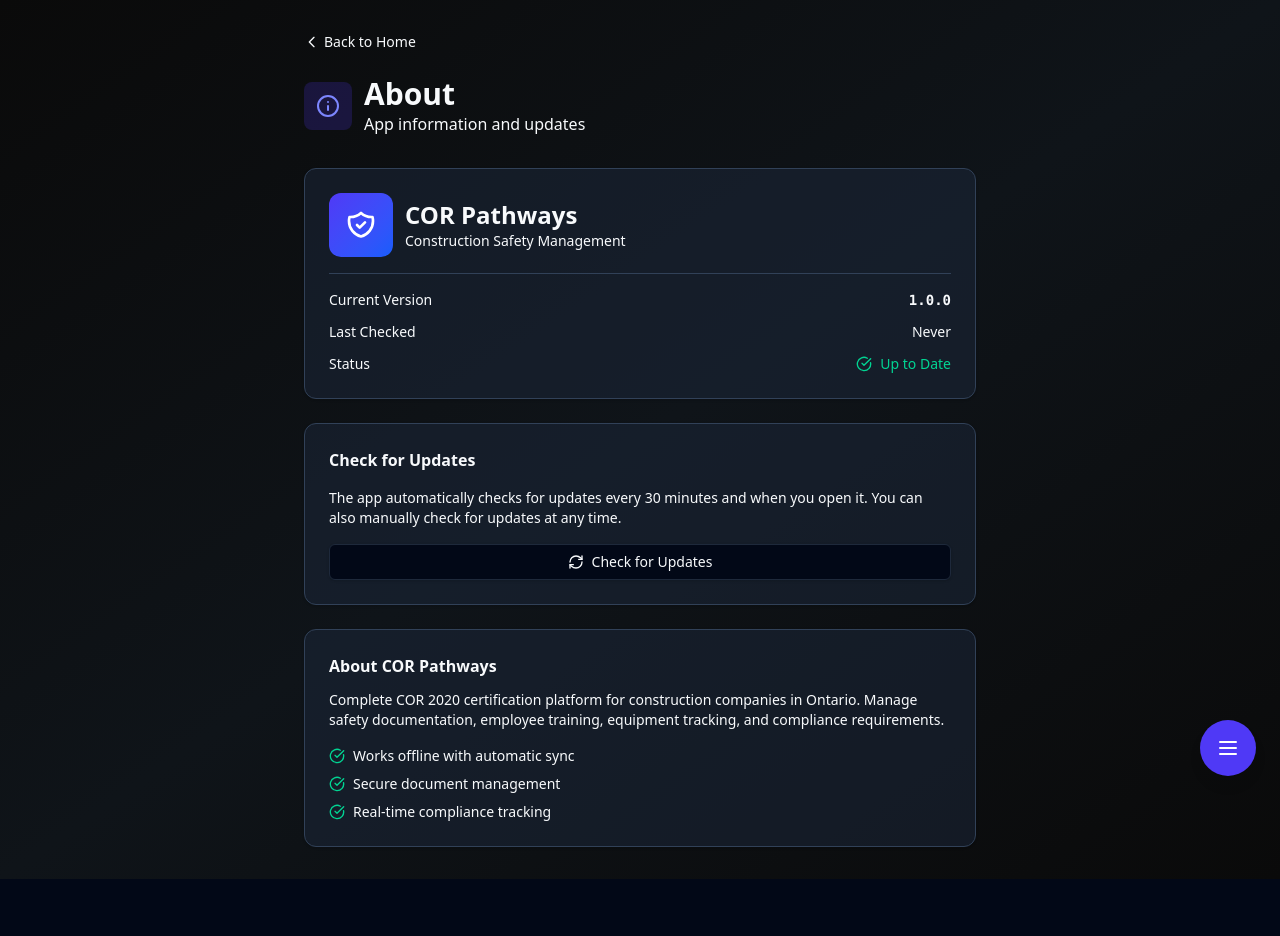
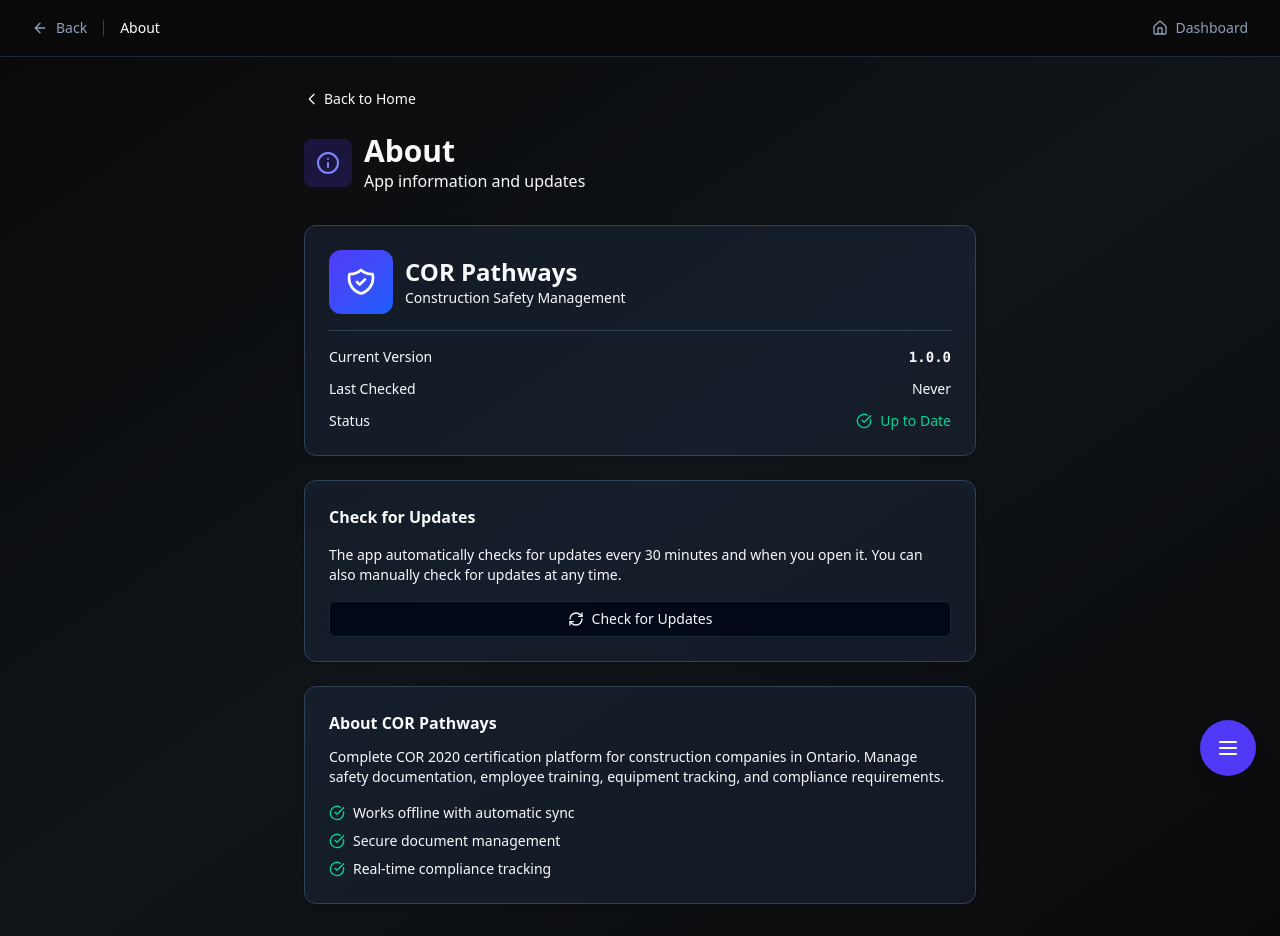
Before and after one commit to Yeti567/2026-core, a Next.js app: page /about in a window 1280 px wide. Before the commit the page ends 879 px from the top, so only its background shows below. Built offline with nearby package versions, Linux system fonts and the light colour scheme.

Commit message:
Add global back button navigation header to all protected pages

```diff
--- /dev/null
+++ b/app/(protected)/layout.tsx
@@ -0,0 +1,14 @@
+import { NavHeader } from '@/components/layout/nav-header';
+
+export default function ProtectedLayout({
+  children,
+}: {
+  children: React.ReactNode;
+}) {
+  return (
+    <>
+      <NavHeader />
+      {children}
+    </>
+  );
+}
--- /dev/null
+++ b/components/layout/nav-header.tsx
@@ -0,0 +1,77 @@
+'use client';
+
+import { usePathname, useRouter } from 'next/navigation';
+import { ArrowLeft, Home } from 'lucide-react';
+import Link from 'next/link';
+
+export function NavHeader() {
+  const pathname = usePathname();
+  const router = useRouter();
+
+  // Don't show on dashboard (it's the home page)
+  if (pathname === '/dashboard') {
+    return null;
+  }
+
+  const handleBack = () => {
+    // Check if there's history to go back to
+    if (typeof window !== 'undefined' && window.history.length > 2) {
+      router.back();
+    } else {
+      // No history, go to dashboard
+      router.push('/dashboard');
+    }
+  };
+
+  // Generate breadcrumb-style title from pathname
+  const getPageTitle = () => {
+    const segments = pathname.split('/').filter(Boolean);
+    if (segments.length === 0) return 'Dashboard';
+
+    // Get the last meaningful segment
+    let lastSegment = segments[segments.length - 1];
+
+    // Skip dynamic segments like [id]
+    if (lastSegment.startsWith('[') || /^[a-f0-9-]{36}$/.test(lastSegment)) {
+      lastSegment = segments[segments.length - 2] || 'Details';
+    }
+
+    // Format the segment name
+    return lastSegment
+      .split('-')
+      .map(word => word.charAt(0).toUpperCase() + word.slice(1))
+      .join(' ');
+  };
+
+  return (
+    <div className="sticky top-0 z-40 bg-[#0a0a0a]/95 backdrop-blur-sm border-b border-slate-800">
+      <div className="max-w-7xl mx-auto px-4 sm:px-6 lg:px-8">
+        <div className="flex items-center justify-between h-14">
+          <div className="flex items-center gap-4">
+            <button
+              onClick={handleBack}
+              className="flex items-center gap-2 text-slate-400 hover:text-white transition-colors text-sm"
+            >
+              <ArrowLeft className="h-4 w-4" />
+              <span className="hidden sm:inline">Back</span>
+            </button>
+
+            <div className="h-4 w-px bg-slate-700" />
+
+            <span className="text-sm font-medium text-white truncate max-w-[200px] sm:max-w-none">
+              {getPageTitle()}
+            </span>
+          </div>
+
+          <Link
+            href="/dashboard"
+            className="flex items-center gap-2 text-slate-400 hover:text-white transition-colors text-sm"
+          >
+            <Home className="h-4 w-4" />
+            <span className="hidden sm:inline">Dashboard</span>
+          </Link>
+        </div>
+      </div>
+    </div>
+  );
+}
--- /dev/null
+++ b/components/ui/back-button.tsx
@@ -0,0 +1,57 @@
+'use client';
+
+import { useRouter } from 'next/navigation';
+import { ArrowLeft, Home } from 'lucide-react';
+import { Button } from './button';
+
+interface BackButtonProps {
+  fallbackHref?: string;
+  label?: string;
+  className?: string;
+}
+
+export function BackButton({
+  fallbackHref = '/dashboard',
+  label = 'Back',
+  className = ''
+}: BackButtonProps) {
+  const router = useRouter();
+
+  const handleBack = () => {
+    // Check if there's history to go back to
+    if (typeof window !== 'undefined' && window.history.length > 2) {
+      router.back();
+    } else {
+      // No history, go to fallback (dashboard)
+      router.push(fallbackHref);
+    }
+  };
+
+  return (
+    <Button
+      variant="ghost"
+      size="sm"
+      onClick={handleBack}
+      className={`gap-2 text-slate-400 hover:text-white ${className}`}
+    >
+      <ArrowLeft className="h-4 w-4" />
+      {label}
+    </Button>
+  );
+}
+
+export function DashboardButton({ className = '' }: { className?: string }) {
+  return (
+    <Button
+      variant="ghost"
+      size="sm"
+      asChild
+      className={`gap-2 text-slate-400 hover:text-white ${className}`}
+    >
+      <a href="/dashboard">
+        <Home className="h-4 w-4" />
+        Dashboard
+      </a>
+    </Button>
+  );
+}
```
